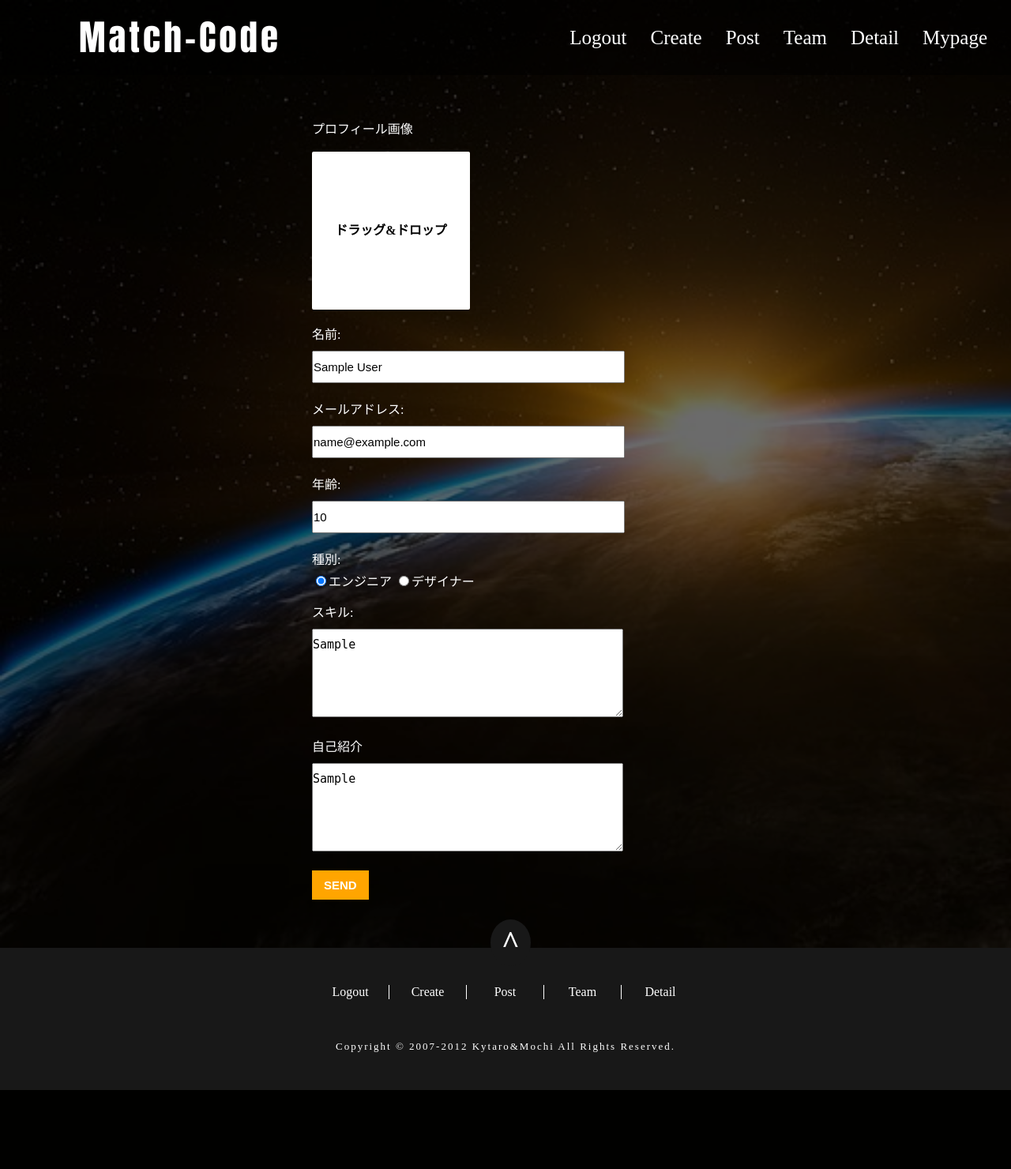
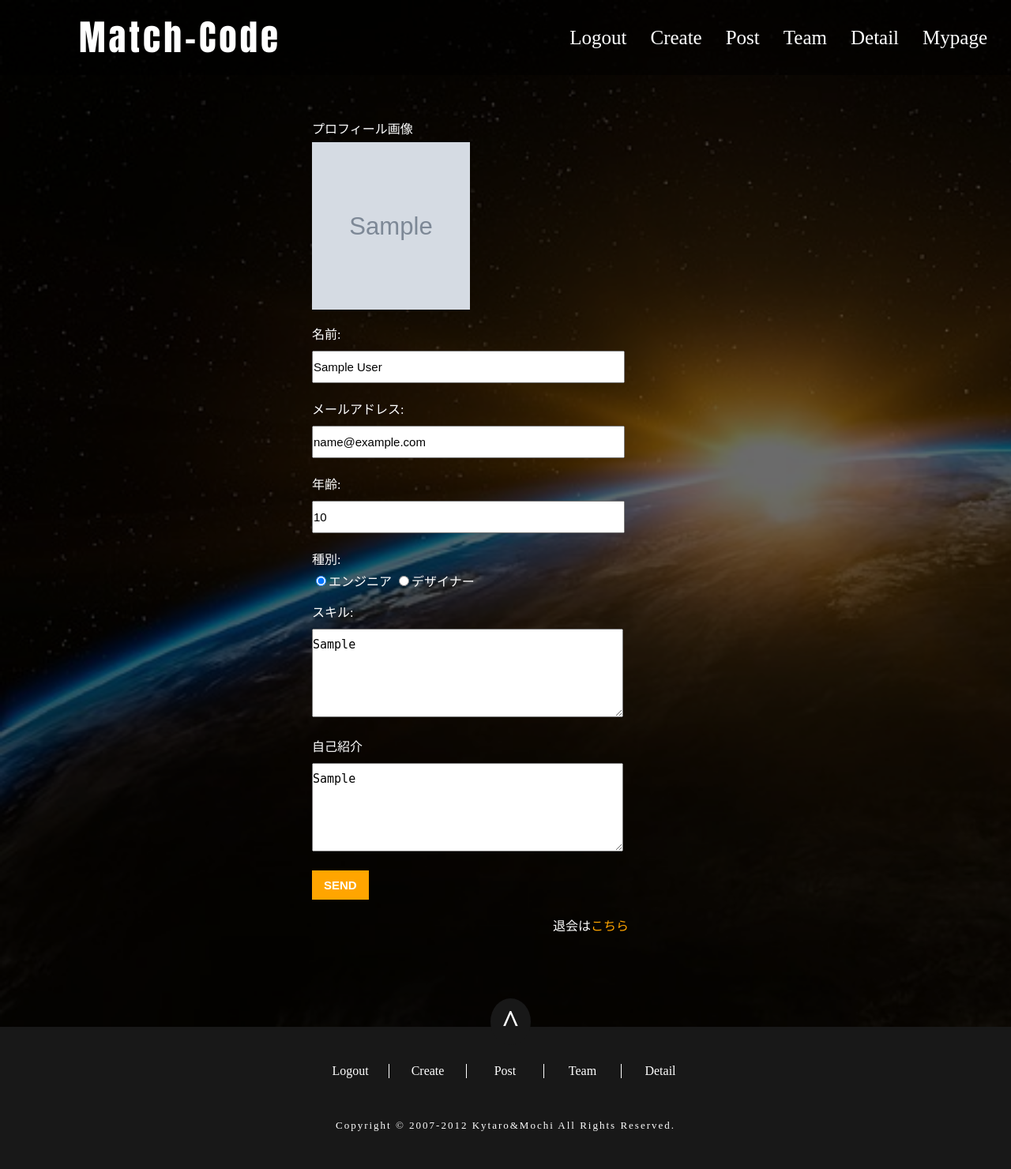
Before and after one commit to Kyu-Taro/match-code, a PHP site: page /php/setting.php in a window 1280 px wide. Shown: the whole page at 79% size. Before the commit the page ends 1380 px from the top, so only its background shows below. Run offline with PHP 8.4, Linux system fonts and the light colour scheme; the visitor is signed in with stand-in values (Sample User, id 1); tables that the repository leaves empty or names only in its code hold one stand-in row (values such as "Sample post"); grey boxes marked "Sample" are stand-in pictures; some libraries are stand-ins or nearby versions.

Commit message:
設定ページ設定

```diff
--- a/css/index.css
+++ b/css/index.css
@@ -203,9 +203,9 @@ header ul li a:hover{
  }
 
  /*
-======================
+============================
       サクセスメッセージrのCSS
-======================
+============================
 */
 h1.msg-suc{
     background: rgba(55, 221, 243, 0.5);
--- a/css/setting.css
+++ b/css/setting.css
@@ -119,13 +119,13 @@ header ul li a:hover{
 =========================
  */
  .setting-containers{
-    height: 1200px;
+    height: 1300px;
     background-image: url('../img/myPage-top.jpg');
     background-size: cover;
     color: white;
  }
  .setting-container{
-    height: 1200px;
+    height: 1300px;
     background: #00000094;
     display: none;
  }
@@ -195,7 +195,7 @@ input[type="file"]{
     position: absolute;
     top: 180px;
     left: 0;
-    height: 200px;
+    height: 212px;
     width: 200px;
     z-index: 3;
 }
@@ -210,3 +210,6 @@ div.area-drop{
     margin: 18px 0;
     border-radius: 2px;
 }
+span.delete{
+    margin-left: 550px;
+}
--- /dev/null
+++ b/php/delete-view.php
@@ -0,0 +1,3 @@
+<?php
+
+?>
--- a/php/function.php
+++ b/php/function.php
@@ -128,15 +128,13 @@ function sani($str){
 
 //画像のアップロード処理とバリデーション
 function uploadImg($file,$key){
-    debug('画像アップロード処理開始');
-    debug('FILE情報：'.print_r($file, true));
     if (isset($file['error']) && is_int($file['error'])) {
         try {
             switch ($file['error']) {
                 case UPLOAD_ERR_OK:
                     break;
                 case UPLOAD_ERR_NO_FILE:
-                    throw new RuntimeException('ファイルが選択されていません');
+                    return 'no-file';
                 case UPLOAD_ERR_INI_SIZE:
                 case UPLOAD_ERR_FORM_SIZE:
                     throw new RuntimeException('ファイルサイズが大き過ぎます');
@@ -152,8 +150,6 @@ function uploadImg($file,$key){
                 throw new EuntimeException('ファイル保存時にエラーが出ました');
             }
             chmod($path, 0644);
-            debug('ファイルは正常にアップロードされました');
-            debug('ファイルパス：'.$path);
             return $path;
         } catch (RuntimeException $e) {
             global $err_msg;
--- a/php/myPage-view.php
+++ b/php/myPage-view.php
@@ -56,6 +56,7 @@
 <body>
     <?php include('header.php')?>
     <section class="myPage-section">
+    <h1 class="msg-suc"><?php if(!empty($_SESSION['msg-suc'])) echo getSession('msg-suc') ?></h1>
         <div class="myPage-container">
             <div class="site-width">
                 <h1 class="mypage-title">Profile</h1>
--- a/php/setting.php
+++ b/php/setting.php
@@ -51,6 +51,9 @@
 
         if(empty($err_msg)){
             $path=uploadImg($img,'file');
+            if($path == 'no-file'){
+                $path =$users['img'];
+            }
         }
 
         if(empty($err_msg)){
@@ -80,6 +83,7 @@
     <title>Match-Code|設定</title>
 </head>
 <body>
+
     <?php include('header.php')?>
     <section class="setting-containers">
         <div class="setting-container">
@@ -89,7 +93,7 @@
                     <label>プロフィール画像<span class="error"></span><br/>
                     <div class="area-drop">
                         ドラッグ&ドロップ
-                        <img src="" class="prev-img" style="display: none">
+                        <img src="<?php if(!empty($users['img'])) echo $users['img']?>" class="prev-img" style="<?php (!empty($users['img'])) ? 'display:block' : 'display: none'?>">
                         <input type="file" name="file" class="input-file"><br/>
                     </div>
                     </label>
@@ -114,6 +118,7 @@
                     </label>
                     <input type="submit" value="SEND">
                 </form>
+                <span class="delete">退会は<a href="delete-view.php">こちら</a></span>
             </div>
         </div>
     </section>
```
Also changed, not shown: css/myPage.css (+17 -0 lines), img/uploads/3486479cdd05ec36370ff991cf2090bac5d5b883.jpeg (added).
